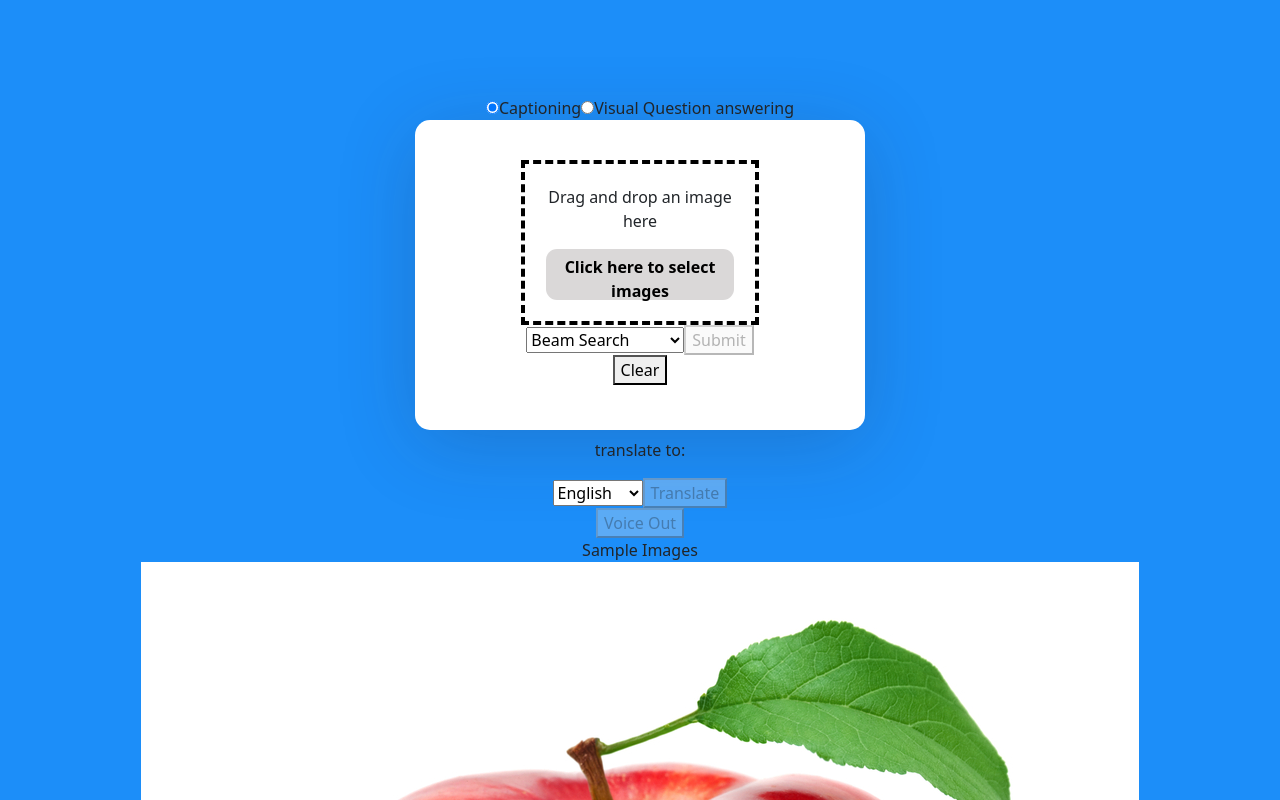
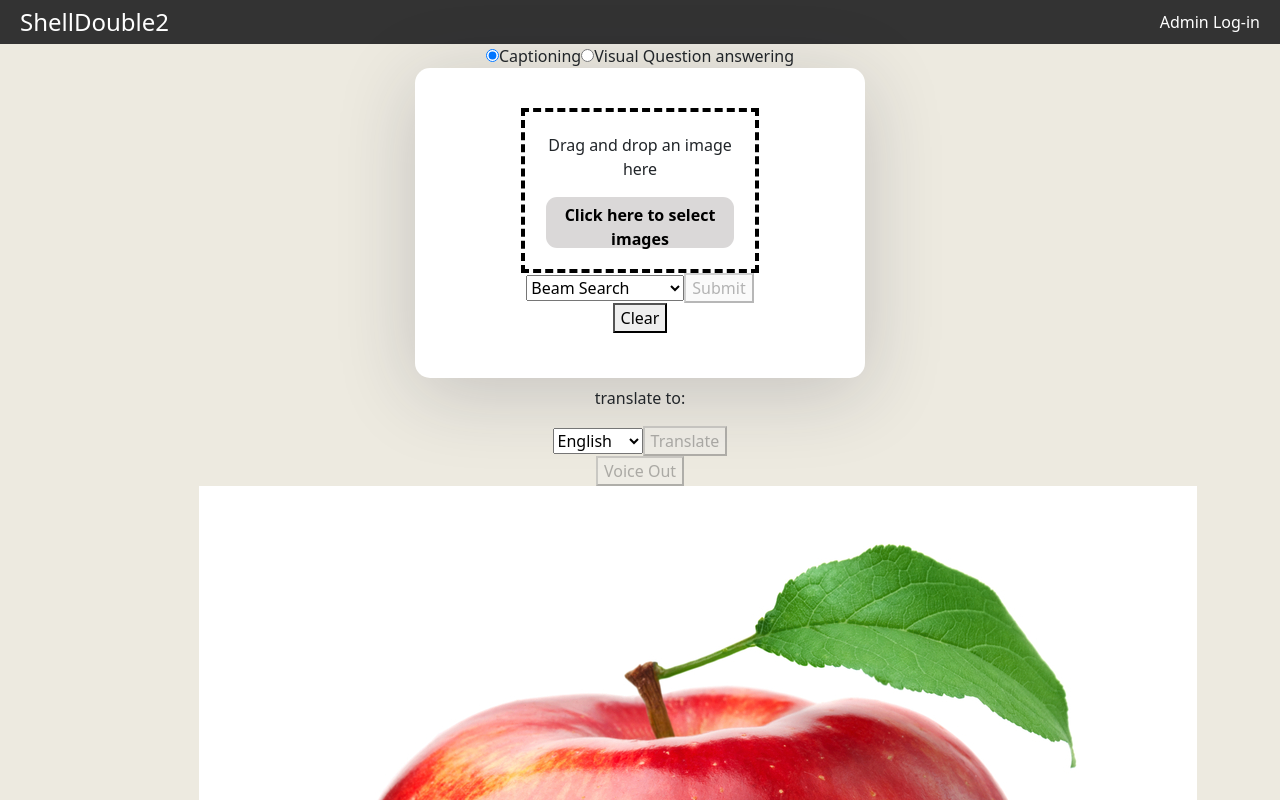
Before and after one commit to kellock117/ImageCaption, a React (Create React App) app in the folder frontend/: page / in a window 1280 px wide. Shown: the top 800 px of the page. Built offline with nearby package versions, Linux system fonts and the light colour scheme; no server answers.

Commit message:
Added navbar, changed background color and padding, fixed img sizing in dropzone

```diff
--- /dev/null
+++ b/frontend/src/components/main/css/dropzone.css
@@ -0,0 +1,6 @@
+img {
+    width: auto;
+    height: auto;
+    max-height: 100%;
+    max-width: 100%;
+}
--- /dev/null
+++ b/frontend/src/components/main/css/navbar.css
@@ -0,0 +1,46 @@
+* {
+    box-sizing: border-box;
+}
+
+body {
+    margin: 0;
+}
+
+.nav {
+    background-color: #333;
+    color: white;
+    display: flex;
+    justify-content: space-between;
+    align-items: stretch;
+    gap: 2rem;
+    padding: 0 1rem;
+}
+
+.site-title {
+    font-size: 1.5rem;
+}
+
+.nav ul {
+    padding: 0;
+    margin: 0;
+    list-style: none;
+    display: flex;
+    gap: 1rem;
+}
+
+.nav a {
+    color: inherit;
+    text-decoration: none;
+    height: 100%;
+    display: flex;
+    align-items: center;
+    padding: .25rem;
+}
+
+.nav li.active {
+    background-color: #555;
+}
+
+.nav li:hover {
+    background-color: #777;
+}
--- a/frontend/src/components/main/dropzone.component.js
+++ b/frontend/src/components/main/dropzone.component.js
@@ -1,5 +1,6 @@
 import React from "react";
 import { useDropzone } from "react-dropzone";
+import "./css/dropzone.css"
 
 // css for body
 const bodyStyle = {
--- /dev/null
+++ b/frontend/src/components/main/mainnavbar.component.js
@@ -0,0 +1,14 @@
+import React from "react"
+import "./css/navbar.css"
+
+
+export default function Navbar() {
+    return <nav className="nav">
+        <a href="/" className="site-title">ShellDouble2</a>
+        <ul>
+            <li>
+                <a href="/admin">Admin Log-in</a>
+            </li>
+        </ul>
+    </nav>
+}
--- a/frontend/src/index.css
+++ b/frontend/src/index.css
@@ -3,7 +3,7 @@
   box-sizing: border-box;
 }
 body {
-  background: #1C8EF9 !important;
+  background: #EDEAE0 !important;
   min-height: 100vh;
   display: flex;
   font-weight: 400;
@@ -18,7 +18,6 @@ h1,h2,h3,h4,h5,h6,label,span {
 body, html, .App, #root, .auth-wrapper {
   width: 100%;
   height: 100%;
-  padding: 2%;
 }
 
 .navbar-light {
--- a/frontend/src/pages/main.js
+++ b/frontend/src/pages/main.js
@@ -3,6 +3,7 @@ import DropZone from "../components/main/dropzone.component";
 import SubmitButton from "../components/main/submitButton.component";
 import Output from "../components/main/output.component";
 import SampleImage from "../components/main/sampleIamge.component";
+import Navbar from "../components/main/mainnavbar.component";
 
 export default function Captioning() {
   const [image, setImage] = useState(null);
@@ -44,6 +45,7 @@ export default function Captioning() {
 
   return (
     <div className="App">
+      <Navbar />
       <div
         onChange={event => {
           setFeature(event.target.value);
```
